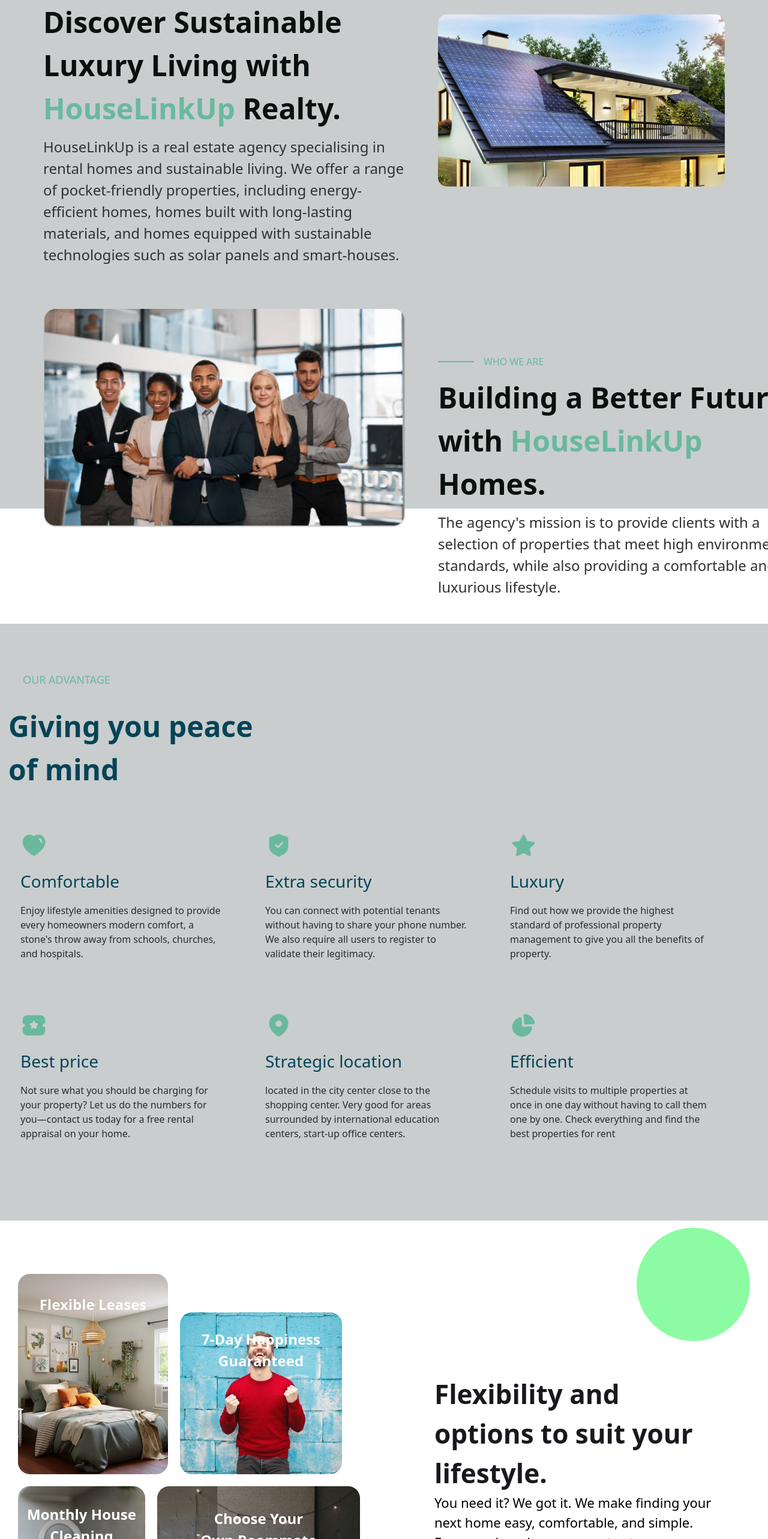
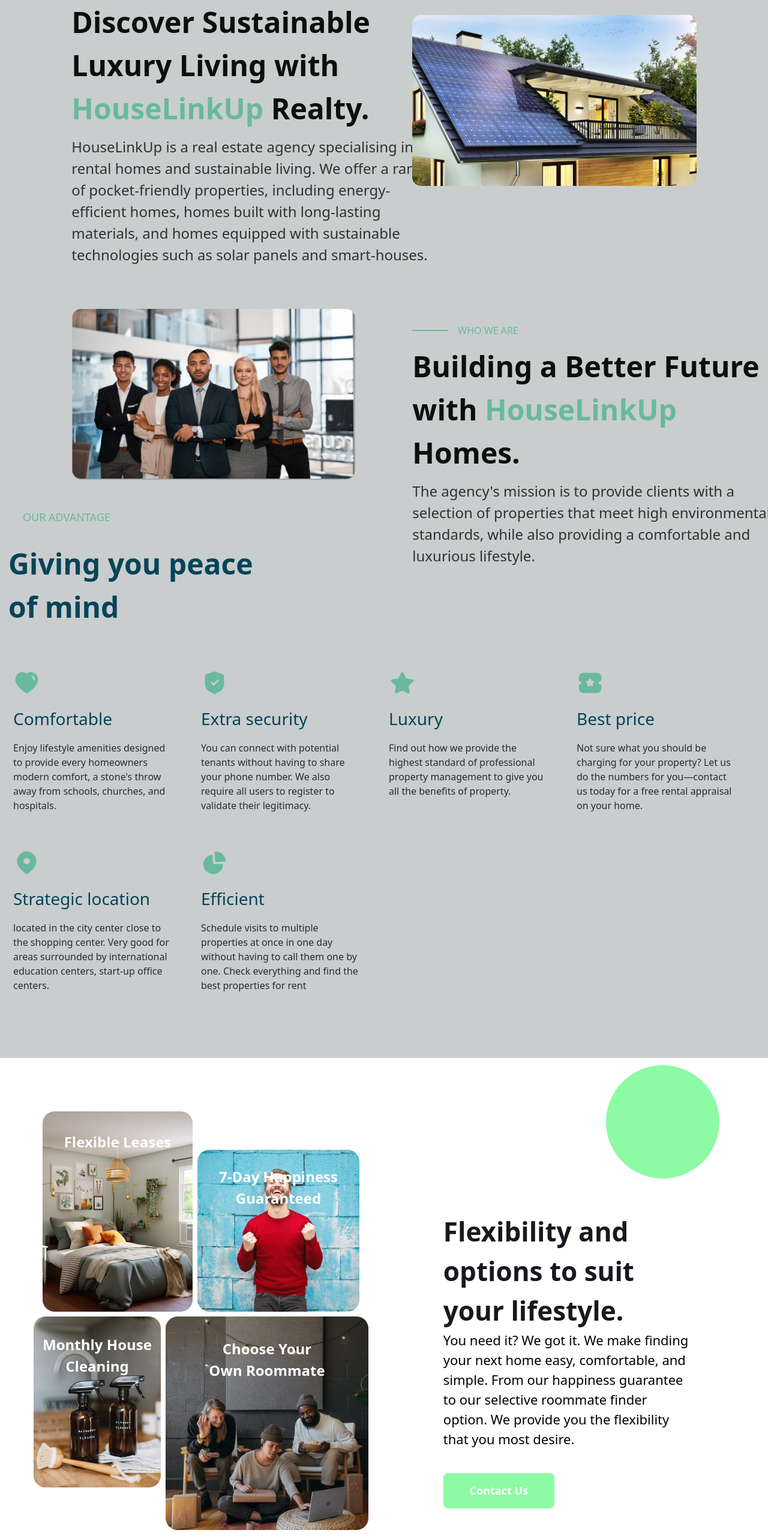
Before and after one commit to lordscoba/house-linkup-web, a React (Create React App) app: page /about in a window 1280 px wide. Shown: the part 234-2800 px from the top of the page at 60% size. Built offline with nearby package versions, Linux system fonts and the light colour scheme; no server answers.

Commit message:
fixed ui2

```diff
--- a/src/component/About/AboutHero.tsx
+++ b/src/component/About/AboutHero.tsx
@@ -4,9 +4,9 @@
 
 const AboutHero = (props: Props) => {
   return (
-    <div className="bg-[#C9CDCE] xl:px-[72px] px-[32px] ">
-      <section className="  pt-[72px] block xl:flex items-center gap-[54px] pb-[72px] ">
-        <section className=" mb-[54px] xl:mb-0">
+    <div className="bg-[#C9CDCE] xl:px-[72px] px-[32px] justify-center">
+      <section className="pt-[72px] flex flex-wrap items-center justify-around pb-[72px]">
+        <section className="w-full md:w-5/12 mb-[54px] xl:mb-0">
           <div className="flex items-center gap-[1rem] mb-[12px]">
             <p className="bg-[#69B99D] h-[2px] w-[60px]"></p>
             <h2 className="text-[#69B99D]">WHO WE ARE</h2>
@@ -26,7 +26,7 @@
           </article>
         </section>
 
-        <section className="w-full xl:w-[638px] xl:mb-[73px]">
+        <section className="w-full md:w-5/12 xl:mb-[73px]">
           <img
             src={AboutHeroImage}
             alt="hero image"
@@ -35,9 +35,9 @@
         </section>
       </section>
       {/* Second section */}
-      <section className=" block xl:flex items-center gap-[54px] mb-[38px] xl:mb-[192px] ">
-        <section>
-          <div className="w-full xl:w-[604px] mb-6 xl:mb-0">
+      <section className="flex flex-wrap justify-around items-center">
+        <section className="w-full md:w-5/12">
+          <div className="w-full mb-6 xl:mb-0">
             <img
               src={AboutGroupImage}
               alt="about group image"
@@ -45,7 +45,7 @@
             />
           </div>
         </section>
-        <section className="py-6">
+        <section className="py-6 w-full md:w-5/12 self-start">
           <div className="flex items-center gap-[1rem] xl:mb-[12px]">
             <p className="bg-[#69B99D] h-[2px] w-[60px]"></p>
             <h2 className="text-[#69B99D]">WHO WE ARE</h2>
--- a/src/component/About/OurAdvantage.tsx
+++ b/src/component/About/OurAdvantage.tsx
@@ -1,6 +1,6 @@
-import React, { useEffect, useState } from 'react';
-import { AboutCardInterface, AboutDataArray } from './types';
-import { AboutValues } from './data';
+import { useEffect, useState } from "react";
+import { AboutValues } from "./data";
+import { AboutCardInterface, AboutDataArray } from "./types";
 
 type Props = {};
 
@@ -10,7 +10,7 @@
     setData(AboutValues);
   }, []);
   return (
-    <div className="px-[32px] xl:pl-0  bg-[#C9CDCE] py-[80px]">
+    <div className="p-5 md:px-[32px] xl:pl-0  bg-[#C9CDCE] py-[80px]">
       <section className="w-full xl:w-[1220px] m-auto">
         <h2 className="text-[#69B99D] text-[18px] font-medium ml-[24px] mb-[28px]">
           OUR ADVANTAGE
@@ -19,14 +19,11 @@
           Giving you peace of mind
         </h4>
 
-        <section className="block xl:flex items-center flex-wrap gap-[32px]">
+        <section className="grid grid-cols-1 md:grid-cols-2 lg:grid-cols-4 items-center gap-[32px]">
           {data?.length > 0
             ? data?.map((item: AboutCardInterface, index: any) => {
                 return (
-                  <div
-                    key={index}
-                    className="w-full xl:w-[376px] h-[268px] mb-[12px] xl:mb-0 px-[20px]"
-                  >
+                  <div key={index} className="w-full h-[268px] px-2">
                     <div className="mb-[1rem]">
                       <img src={item?.icon} alt="icon" width={45} height={42} />
                     </div>
--- a/src/component/reusableComponents/FlexibilityAndOptions.tsx
+++ b/src/component/reusableComponents/FlexibilityAndOptions.tsx
@@ -1,47 +1,62 @@
-import React from 'react';
 import {
   Flexibility_1,
   Flexibility_2,
   Flexibility_3,
   Flexibility_4,
-} from '../../assets/images';
+} from "../../assets/images";
 
 type Props = {};
 
 const FlexibilityAndOptions = (props: Props) => {
   return (
-    <div className="w-full px-[32px] xl:px-0 xl:w-[1220px] block xl:flex gap-[76px] m-auto">
-      <section className="mt-[89px]">
-        <section className="flex items-end gap-[20px] mb-[20px]">
-          <div className="w-full xl:w-[250px] h-[334px]  rounded-[5px] relative">
-            <img src={Flexibility_1} alt="flexibility placeholder" />
+    <div className="w-full px-[32px] xl:px-0 xl:w-[1220px] flex flex-wrap justify-around m-auto">
+      <section className="flex flex-col mt-[89px] w-full md:w-5/12 justify-center items-center gap-2">
+        <section className="flex flex-row items-end gap-2">
+          <div className="w-1/2 xl:w-[250px] rounded-[5px] relative">
+            <img
+              className="w-full"
+              src={Flexibility_1}
+              alt="flexibility placeholder"
+            />
             <p className="absolute top-[10%] bottom-[80%] left-0 right-0 text-center text-[#fff] font-semibold text-[24px]">
               Flexible Leases
             </p>
           </div>
-          <div className="w-full xl:w-[270px] h-[270px] rounded-[5px] relative">
-            <img src={Flexibility_2} alt="flexibility placeholder" />
+          <div className="w-1/2 xl:w-[270px]  rounded-[5px] relative">
+            <img
+              className="w-full"
+              src={Flexibility_2}
+              alt="flexibility placeholder"
+            />
             <p className="absolute top-[10%] bottom-[80%] left-0 right-0 text-center text-[#fff] font-semibold text-[24px]">
               7-Day Happiness Guaranteed
             </p>
           </div>
         </section>
-        <section className="flex items-start gap-[20px]">
-          <div className="w-full xl:w-[212px] h-[285px]  rounded-[5px] relative">
-            <img src={Flexibility_3} alt="flexibility placeholder" />
+        <section className="flex flex-row items-start gap-2">
+          <div className="w-1/2 xl:w-[212px] h-[285px]  rounded-[5px] relative">
+            <img
+              className="w-full"
+              src={Flexibility_3}
+              alt="flexibility placeholder"
+            />
             <p className="absolute top-[10%] bottom-[80%] left-0 right-0 text-center text-[#fff] font-semibold text-[24px]">
               Monthly House Cleaning
             </p>
           </div>
-          <div className="w-full xl:w-[338px] h-[356px]  rounded-[5px] relative">
-            <img src={Flexibility_4} alt="flexibility placeholder" />
+          <div className="w-1/2 xl:w-[338px] h-[356px]  rounded-[5px] relative">
+            <img
+              className="w-full"
+              src={Flexibility_4}
+              alt="flexibility placeholder"
+            />
             <p className="absolute top-[10%] bottom-[80%] left-0 right-0 text-center text-[#fff] font-semibold text-[24px]">
               Choose Your <br /> Own Roommate
             </p>
           </div>
         </section>
       </section>
-      <section className="mt-[12px] w-full xl:w-[637px]">
+      <section className="mt-[12px] w-full md:w-5/12">
         <div className="xl:w-[189px] w-[100px] h-[100px] xl:h-[189px] rounded-full bg-[#8CFBA4] ml-auto mb-[55px]"></div>
         <article className="xl:px-[48px]">
           <h3 className="xl:text-[44px] text-[32px] text-[#18191F] font-semibold">
```
